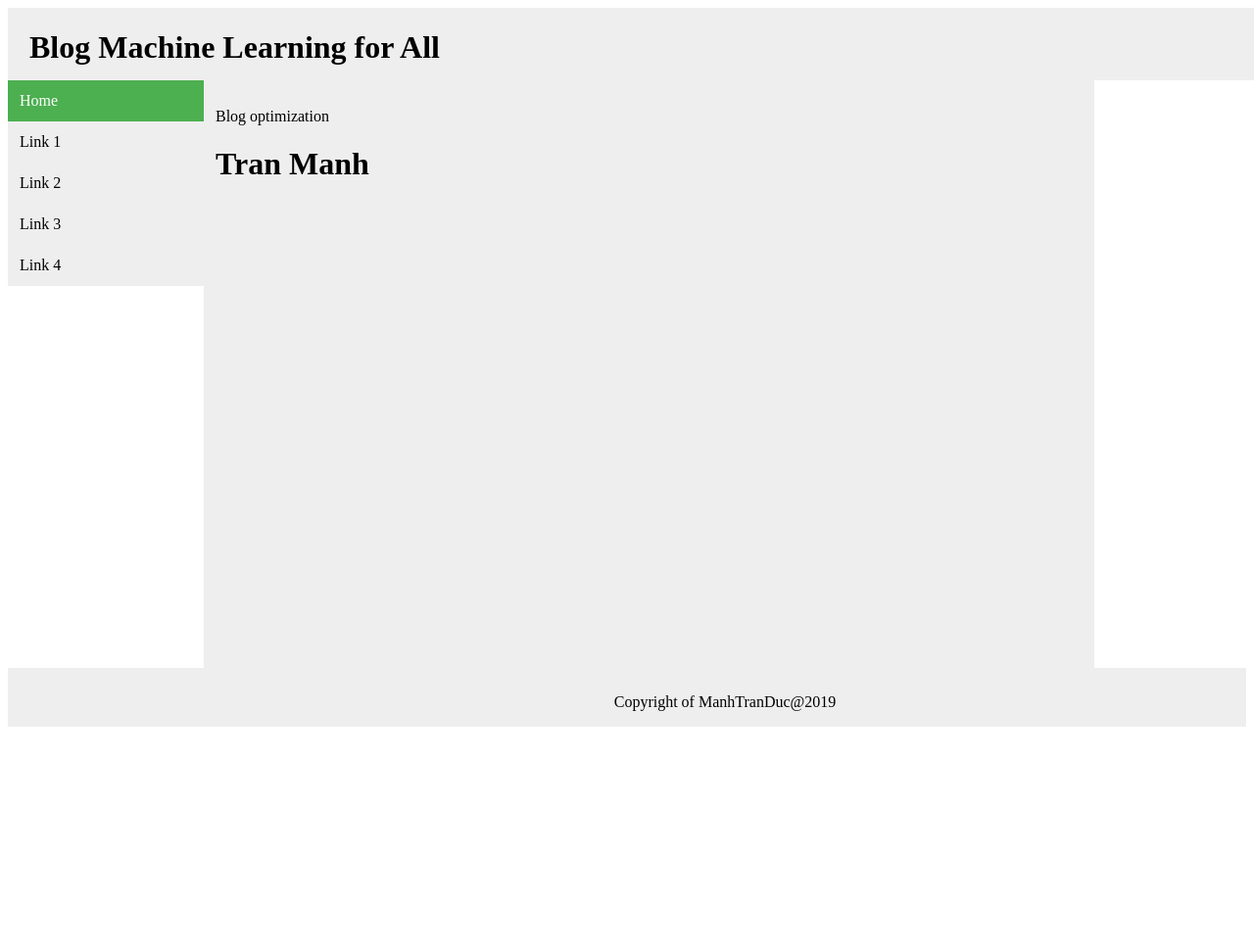
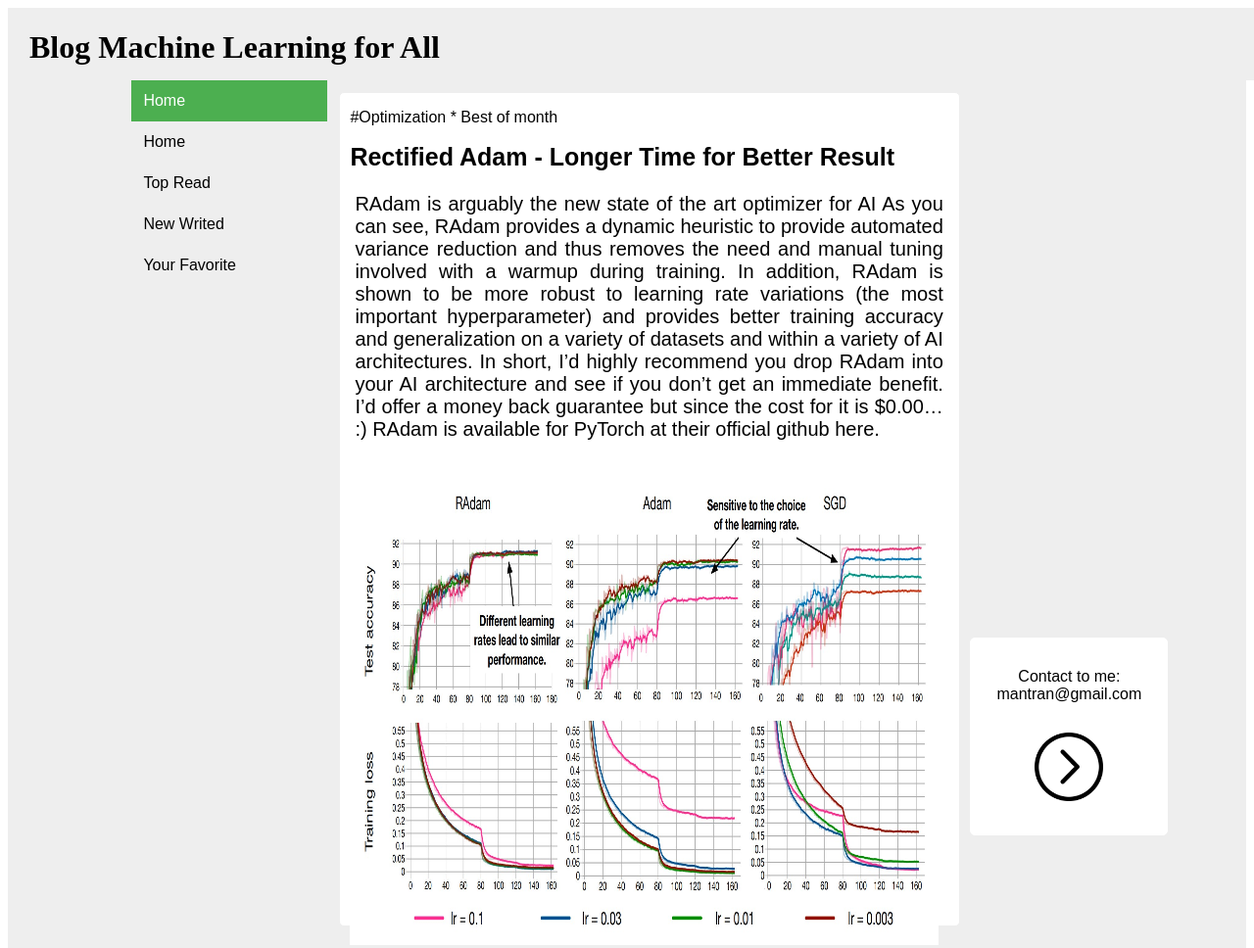
Before and after one commit to doanquanvietnamca/learn_github_2019, a plain HTML site: page lab3/index.html in a window 1280 px wide. Shown: the top 968 px of the page at 98% size. Drawn offline with Linux system fonts and the light colour scheme.

Commit message:
Layout - Content

```diff
--- a/lab3/index.html
+++ b/lab3/index.html
@@ -14,19 +14,31 @@
     <div class="body">
         <div class="vertical-menu" id="menu">
             <a href="#" class="active">Home</a>
-            <a href="#">Link 1</a>
-            <a href="#">Link 2</a>
-            <a href="#">Link 3</a>
-            <a href="#">Link 4</a>
+            <a href="#">Home</a>
+            <a href="#">Top Read</a>
+            <a href="#">New Writed</a>
+            <a href="#">Your Favorite</a>
         </div>
         <div class="content">
-            <p>
-                Blog optimization
+            <div class='main'>
+                <div class="text"> <p>
+                 #Optimization * Best of month
             </p>
-            <h1>Tran Manh</h1>
+            <h1 class="read1">Rectified Adam - Longer Time for Better Result</h1>
+           <p class="read"> RAdam is arguably the new state of the art optimizer for AI
+As you can see, RAdam provides a dynamic heuristic to provide automated variance reduction and thus removes the need and manual tuning involved with a warmup during training.
+In addition, RAdam is shown to be more robust to learning rate variations (the most important hyperparameter) and provides better training accuracy and generalization on a variety of datasets and within a variety of AI architectures.
+In short, I’d highly recommend you drop RAdam into your AI architecture and see if you don’t get an immediate benefit. I’d offer a money back guarantee but since the cost for it is $0.00… :)
+RAdam is available for PyTorch at their official github here.</p>
+
+                <img src="/rAdam.jpeg" width=500px height=500px/>
+                </div>
+
+        </div>
         </div>
         <div class="chatbox">
             <p>Contact to me:</br> mantran@gmail.com</p>
+    <img src="next.png" height=70px width=70px/>
         </div>
     </div>
     <div class="footer">
--- a/lab3/style.css
+++ b/lab3/style.css
@@ -14,8 +14,10 @@
 }
 
 .body {
-    height: 600px;
+    height: 900px;
     width: 100%;
+    font-family: sans-serif;
+    background-color: #eee;
 }
 
 .header h1 {
@@ -24,6 +26,7 @@
 }
 
 .vertical-menu {
+    margin-left: 10%;
     width: 200px;
     /* Set a width if you like */
     height: 250px;
@@ -55,8 +58,8 @@
 }
 
 .content {
-    height: 100%;
-    width: 70%;
+    height: 850px;
+    width: 50%;
     background-color: #eee;
     /* Grey background color */
     color: black;
@@ -70,23 +73,35 @@
 }
 
 .chatbox {
-    margin-top: 28%;
+    margin-top: 45%;
     float: left;
     width: 200px;
     height: 200px;
     background-color: #eee;
+    border: 1px solid white;
+    border-radius: 5px;
+    background-color: white;
+    vertical-align: middle;
+    text-align: center;
 }
 
 .chatbox p {
-    vertical-align: middle;
-    text-align: center;
-    margin-top: 30%;
-}
 
-.footer {
-    padding-top: 10px;
+   margin-top: 30px;
     width: 100%;
     height: 50px;
+}
+.chatbox img{
+    align-items: center;
+   margin-bottom: 100px;
+    position: inherit;
+
+}
+.footer {
+
+    width: 100%;
+    height: 40px;
+    float: left;
     background-color: #eee;
     /* Grey background color */
     color: black;
@@ -98,3 +113,36 @@
     vertical-align: middle;
     text-align: center;
 }
+.main {
+    border: 1px solid #eee;
+    width: 100%;
+    height: 100%;
+    background-color: white;
+    border-radius: 5px;
+
+}
+.text {
+    margin: 10px;
+   width: 100%;
+}
+.read1{
+    font-size: 25px;
+}
+.read{
+    margin: 10px 0;
+    padding: 5px;
+    writing-mode: horizontal-tb;
+    word-break: keep-all;
+    width: 95%;
+    height: auto;
+    font-size: 20px;
+    word-wrap: break-word;
+    text-overflow: ellipsis;
+    text-align:justify;
+}
+.text img {
+
+    align-items: center;
+    width: 95%;
+
+}
```
Also changed, not shown: lab3/next.png (added), lab3/rAdam.jpeg (added).
